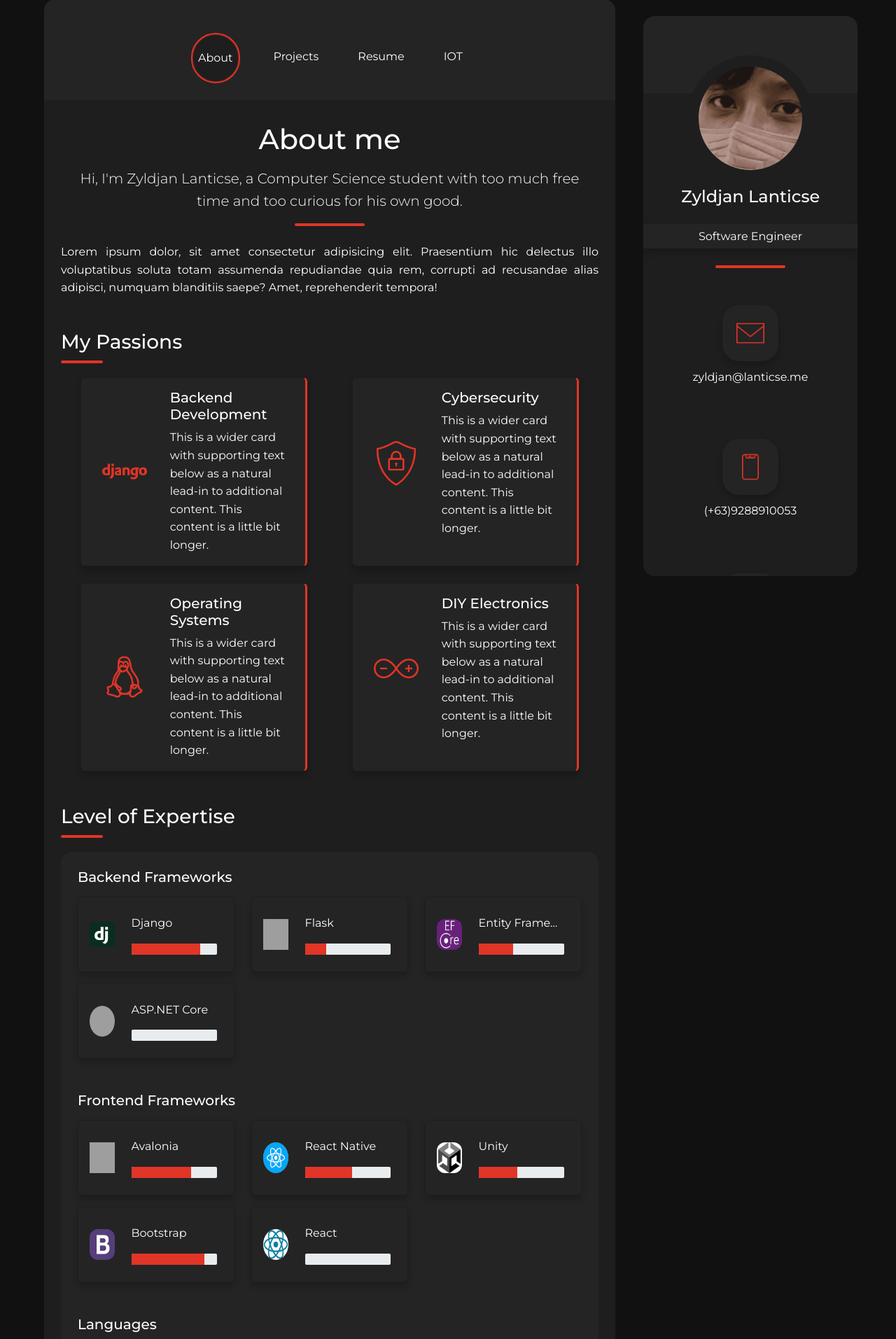
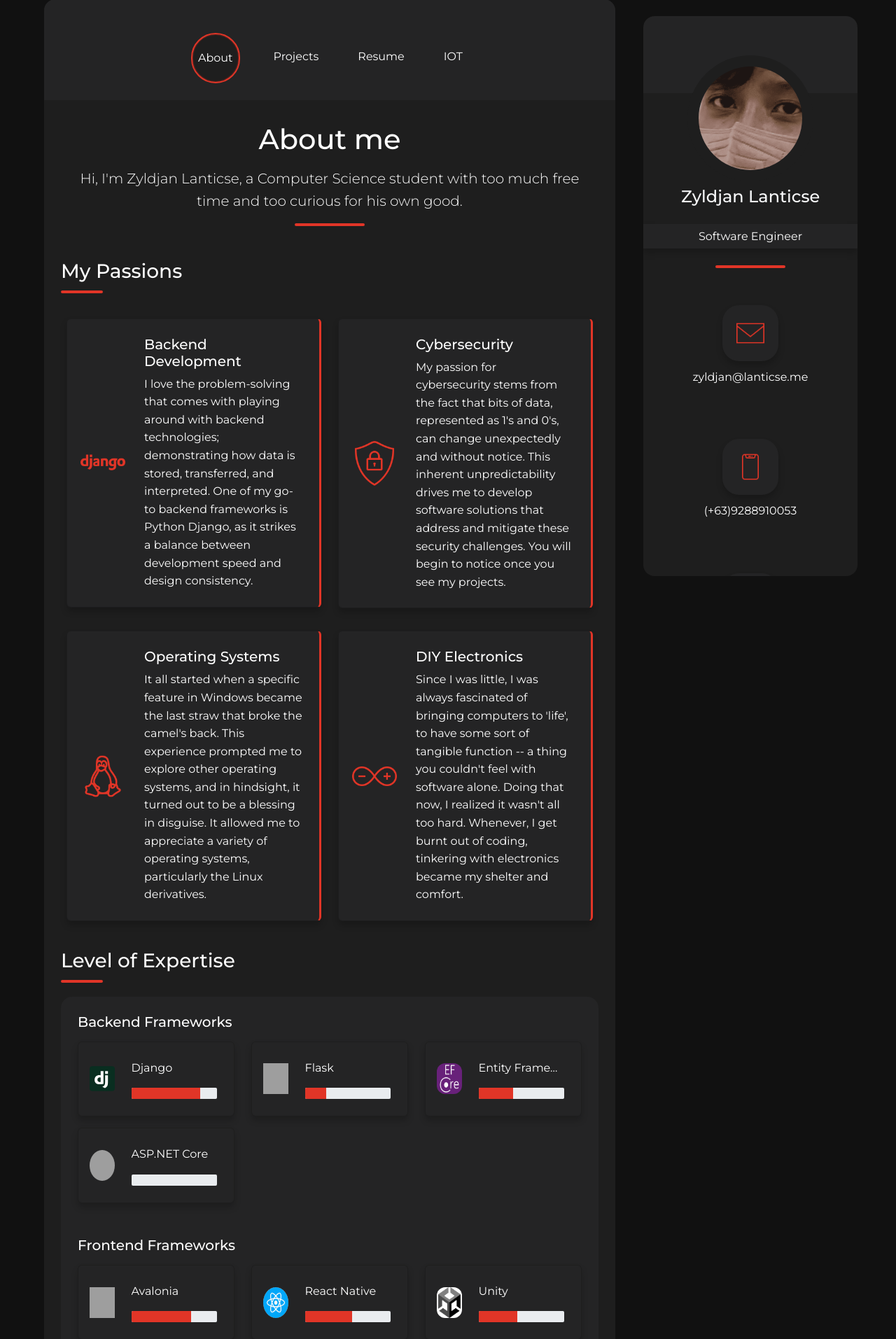
Before and after one commit to Zyd8/zyd-portfolio-website, a Django app: page / in a window 1280 px wide. Shown: the part 49-1962 px from the top of the page at 70% size. Run offline with Django 5.2, Linux system fonts and the light colour scheme; some libraries are stand-ins or nearby versions; grey boxes are pictures that could not be loaded.

Commit message:
fill in resume passion content and made credits clickable

```diff
--- a/templates/about.html
+++ b/templates/about.html
@@ -36,17 +36,8 @@
 
     <p class="custom-hr-center"></p>
 
-        <!--Regular Description-->
-        <div class="col-12 mt-4 mb-5">
-            <p class="text-white" style="text-align: justify;">
-                Lorem ipsum dolor, sit amet consectetur adipisicing elit. Praesentium hic delectus illo voluptatibus
-                soluta totam assumenda repudiandae quia rem, corrupti ad recusandae alias adipisci, numquam blanditiis
-                saepe? Amet, reprehenderit tempora!
-            </p>
-        </div>
-
         <!--Regular Title-->
-        <div class="col-12 mt-4">
+        <div class="col-12 mt-5">
             <h3 class="text-white text-left">
                 My Passions
             </h3>
@@ -58,73 +49,117 @@
         <div class="container px-2 col-12">
             <div class="row d-flex justify-content-around">
 
-                <div class="card card-accent-right primary-background col-lg-5 col-md-5 col-sm-12 mb-4"
-                    style="max-width: 540px;">
+
+                <div class="col-lg-6 col-md-6 col-sm-12 my-3">
+                    <div class="card card-accent-right primary-background p-2">
                         <div class="row g-0">
-                        <div class="col-md-4 passion-icon-container">
-                            <img src="{% static 'assets/django.png' %}" class="passion-icon p-2 img-fluid rounded-start"
-                                alt="...">
+                            <div class="col-md-3 passion-icon-container">
+                                <img src="{% static 'assets/django.png' %}"
+                                    class="passion-icon p-2 img-fluid" alt="...">
                             </div>
-                        <div class="col-md-8">
-                            <div class="card-body text-white">
+                            <div class="col-md-9">
+                                <div class="card-body text-white py-3">
                                     <h5 class="card-title">Backend Development</h5>
-                                <p class="card-text">This is a wider card with supporting text below as a natural
-                                    lead-in to additional content. This content is a little bit longer.</p>
+
+
+                                    <!--Regular Description-->
+                                    <div class="col-12">
+                                        <p class="text-white m-0">
+                                            I love the problem-solving that comes with playing around with backend technologies; demonstrating how data is stored, transferred, and interpreted. One of my go-to backend frameworks is Python Django, as it strikes a balance between development speed and design consistency.
+                                        </p>
+                                    </div>
+
+                                </div>
                             </div>
                         </div>
                     </div>
                 </div>
 
-                <div class="card card-accent-right primary-background col-lg-5 col-md-5 col-sm-12 mb-4"
-                    style="max-width: 540px;">
+
+
+                <div class="col-lg-6 col-md-6 col-sm-12 my-3">
+                    <div class="card card-accent-right primary-background p-2">
                         <div class="row g-0">
-                        <div class="col-md-4 passion-icon-container">
+                            <div class="col-md-3 passion-icon-container">
                                 <img src="{% static 'assets/cybersecurity.png' %}"
-                                class="passion-icon p-2 img-fluid rounded-start" alt="...">
+                                    class="passion-icon p-2 img-fluid" alt="...">
                             </div>
-                        <div class="col-md-8">
-                            <div class="card-body text-white">
+                            <div class="col-md-9">
+                                <div class="card-body text-white py-3">
+
                                     <h5 class="card-title">Cybersecurity</h5>
-                                <p class="card-text">This is a wider card with supporting text below as a natural
-                                    lead-in to additional content. This content is a little bit longer.</p>
+
+
+                                    <!--Regular Description-->
+                                    <div class="col-12">
+                                        <p class="text-white m-0">
+                                            My passion for cybersecurity stems from the fact that bits of data, represented as 1's and 0's, can change unexpectedly and without notice. This inherent unpredictability drives me to develop software solutions that address and mitigate these security challenges. You will begin to notice once you see my projects.
+                                        </p>
+                                    </div>
+
+                                </div>
                             </div>
                         </div>
                     </div>
                 </div>
 
-                <div class="card card-accent-right primary-background col-lg-5 col-md-5 col-sm-12 mb-4"
-                    style="max-width: 540px;">
+
+                <div class="col-lg-6 col-md-6 col-sm-12 my-3">
+                    <div class="card card-accent-right primary-background p-2">
                         <div class="row g-0">
-                        <div class="col-md-4 passion-icon-container">
-                            <img src="{% static 'assets/linux.png' %}" class="passion-icon p-2 img-fluid rounded-start"
-                                alt="...">
+                            <div class="col-md-3 passion-icon-container">
+                                <img src="{% static 'assets/linux.png' %}"
+                                    class="passion-icon p-2 img-fluid" alt="...">
                             </div>
-                        <div class="col-md-8">
-                            <div class="card-body text-white">
+                            <div class="col-md-9">
+                                <div class="card-body text-white py-3">
+
                                     <h5 class="card-title">Operating Systems</h5>
-                                <p class="card-text">This is a wider card with supporting text below as a natural
-                                    lead-in to additional content. This content is a little bit longer.</p>
+
+
+                                    <!--Regular Description-->
+                                    <div class="col-12">
+                                        <p class="text-white m-0">
+                                            It all started when a specific feature in Windows became the last straw that broke the camel's back. This experience prompted me to explore other operating systems, and in hindsight, it turned out to be a blessing in disguise. It allowed me to appreciate a variety of operating systems, particularly the Linux derivatives.
+                                        </p>
+                                    </div>
+
+                                </div>
                             </div>
                         </div>
                     </div>
                 </div>
 
-                <div class="card card-accent-right primary-background col-lg-5 col-md-5 col-sm-12 mb-4"
-                    style="max-width: 540px;">
+
+
+                <div class="col-lg-6 col-md-6 col-sm-12 my-3">
+                    <div class="card card-accent-right primary-background p-2">
                         <div class="row g-0">
-                        <div class="col-md-4 passion-icon-container">
+                            <div class="col-md-3 passion-icon-container">
                                 <img src="{% static 'assets/arduino.png' %}"
-                                class="passion-icon p-2 img-fluid rounded-start" alt="...">
+                                    class="passion-icon p-2 img-fluid" alt="...">
                             </div>
-                        <div class="col-md-8">
-                            <div class="card-body text-white">
+                            <div class="col-md-9">
+                                <div class="card-body text-white py-3">
+
                                     <h5 class="card-title">DIY Electronics</h5>
-                                <p class="card-text">This is a wider card with supporting text below as a natural
-                                    lead-in to additional content. This content is a little bit longer.</p>
+
+
+                                    <!--Regular Description-->
+                                    <div class="col-12">
+                                        <p class="text-white m-0">
+                                            Since I was little, I was always fascinated of bringing computers to 'life', to have some sort of tangible function -- a thing you couldn't feel with software alone. Doing that now, I realized it wasn't all too hard. Whenever, I get burnt out of coding, tinkering with electronics became my shelter and comfort.
+                                        </p>
+                                    </div>
+
                                 </div>
                             </div>
                         </div>
                     </div>
+                </div>
+
+
+
 
             </div>
         </div>
@@ -494,19 +529,19 @@
                 <li class="list-group-item text-white primary-background" style="border: 0;">
                     <div class="container-fluid my-2">
                         <p>Hosting</p>
-                        <div class="row d-flex justify-content-end">
+                        <a class="row d-flex justify-content-end" href="https://www.pythonanywhere.com/">
                             <img class="col-sm-4" width="250px" height="100px" style="border-radius: 10px;"
                                 src="{% static 'assets/pythonanywhere.png' %}" alt="">
-                        </div>
+                        </a>
                     </div>
                 </li>
                 <li class="list-group-item primary-background text-white" style="border: 0;">
                     <div class="container-fluid my-2">
                         <p>DNS</p>
-                        <div class="row d-flex justify-content-end">
+                        <a class="row d-flex justify-content-end" href="https://www.namecheap.com/">
                             <img class="col-sm-4 credit-icon" style="border-radius: 50%;"
                                 src="{% static 'assets/credit-dns.png' %}" alt="">
-                        </div>
+                        </a>
                     </div>
                 </li>
                 <li class="list-group-item primary-background text-white container-fluid" style="border: 0;">
@@ -523,9 +558,9 @@
                 <li class="list-group-item primary-background text-white" style="border: 0;">
                     <div class="container-fluid my-2">
                         <p>Backend</p>
-                        <div class="row d-flex justify-content-end">
+                        <a class="row d-flex justify-content-end" href="https://www.djangoproject.com/">
                             <img class="credit-icon" src="{% static 'assets/django-credit.png' %}" alt="">
-                        </div>
+                        </a>
                     </div>
                 </li>
             </ul>
```
Also changed, not shown: templates/resume.html (+1 -8 lines). Lines whose indentation alone changed are shown as unchanged.
